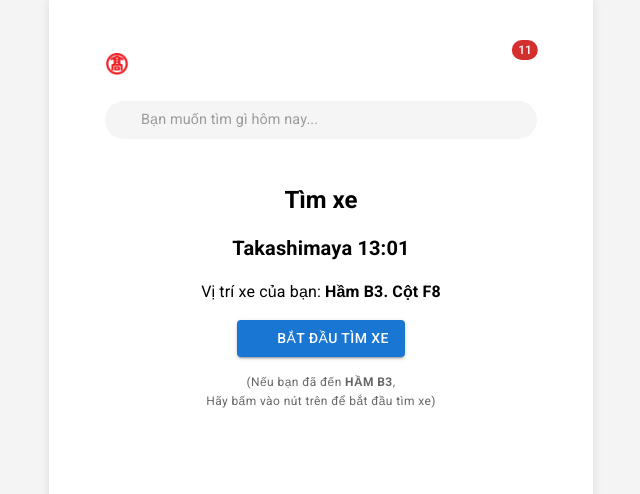
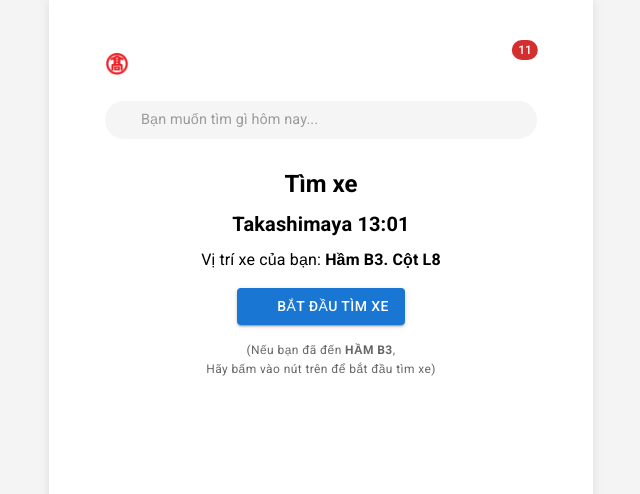
Before and after one commit to tuankiet-sudo/takaparking, a React (Vite) app: page /parking/find-vehicle in a window 1280 px wide. Shown: the top 494 px of the page, without its empty margins (319-959 px from the left). Built offline with nearby package versions, Linux system fonts and the light colour scheme; some icons are missing; a web font is replaced by a local one.

Commit message:
feat: modify styling

```diff
--- a/src/pages/CategoryPage.tsx
+++ b/src/pages/CategoryPage.tsx
@@ -7,7 +7,7 @@ const CategoryPage = () => {
   return (
     <Box>
       <Typography
-        variant="h6"
+        variant="h5"
         sx={{
             fontWeight: 'bold',
             padding: '16px 16px 0 16px' // Add padding
--- a/src/pages/FindSlotPage.tsx
+++ b/src/pages/FindSlotPage.tsx
@@ -36,7 +36,7 @@ const FindSlotPage = () => {
                         size="medium"
                         // The link will navigate to a path specific to the chosen basement
                         component={RouterLink}
-                        to={`/parking/find-slot/${level.toLowerCase()}`}
+                        to={`/parking/find-slot/map`}
                         sx={{
                             py: 1, // Use padding to control button height
                             fontSize: '1.2rem',
--- a/src/pages/FindVehiclePage.tsx
+++ b/src/pages/FindVehiclePage.tsx
@@ -15,9 +15,10 @@ interface Vehicle {
 const savedVehicles: Vehicle[] = [
     {
         id: 1,
-        position: "Hầm B3. Cột F8",
+        position: 'Hầm B3. Cột L8'
     }
 ];
+
 
 const FindVehiclePage = () => {
     // State for manual vehicle location input
@@ -33,7 +34,7 @@ const FindVehiclePage = () => {
 
         return (
             <Box sx={{
-                p: 3,
+                p: 2,
                 display: 'flex',
                 flexDirection: 'column',
                 alignItems: 'center',
@@ -41,18 +42,19 @@ const FindVehiclePage = () => {
                 height: '100%',
                 textAlign: 'center'
             }}>
-                <Stack spacing={3} alignItems="center" component="form" sx={{ width: '100%', maxWidth: '350px' }}>
-                    <Typography variant="h5" sx={{ fontWeight: 'bold' }}>
+                <Typography variant="h5" sx={{ fontWeight: 'bold' , mb: 1}}>
                     Tìm xe
                 </Typography>
-
-                    <Typography variant="h6" sx={{ fontWeight: 'bold' }}>
+                <Typography variant="h6" sx={{ fontWeight: 'bold', }}>
                     Bạn hiện không có xe nào được lưu
                 </Typography>
 
-                    <Typography variant="body1" sx={{ color: 'text.secondary' }}>
+                <Typography variant="body1" sx={{ color: 'text.secondary', mb: 2 }}>
                     Hãy nhập vị trí xe của bạn để tìm kiếm
                 </Typography>
+
+                <Stack spacing={2} alignItems="center" component="form" sx={{ width: '100%', maxWidth: '350px' }}>
+
 
                     <FormControl fullWidth required>
                         <InputLabel id="basement-select-label">Tầng hầm</InputLabel>
@@ -115,7 +117,7 @@ const FindVehiclePage = () => {
 
         return (
             <Box sx={{
-                p: 4,
+                p: 2,
                 display: 'flex',
                 flexDirection: 'column',
                 alignItems: 'center',
@@ -123,16 +125,16 @@ const FindVehiclePage = () => {
                 height: '100%',
                 textAlign: 'center'
          }}>
-                <Stack spacing={2} alignItems="center">
-                    <Typography variant="h5" sx={{ fontWeight: 'bold' }}>
+                <Typography variant="h5" sx={{ fontWeight: 'bold', mb: 1 }}>
                     Tìm xe
                 </Typography>
-                    <Typography id="find-vehicle-title" variant="h6" sx={{ fontWeight: 'bold' }}>
+                <Typography id="find-vehicle-title" variant="h6" sx={{ fontWeight: 'bold' ,mb: 1 }}>
                     Takashimaya {currentTime}
                 </Typography>
-                    <Typography>
+                <Typography sx={{ mb: 2 }}>
                     Vị trí xe của bạn: <strong>{vehicle.position}</strong>
                 </Typography>
+                <Stack spacing={2} alignItems="center">
                     <Button
                         variant="contained"
                         startIcon={<LocationOnIcon />}
--- a/src/pages/ParkingPage.tsx
+++ b/src/pages/ParkingPage.tsx
@@ -82,7 +82,7 @@ const ParkingPage = () => {
   return (
     <Box>
       <Typography
-        variant="h6"
+        variant="h5"
         sx={{
             fontWeight: 'bold',
             padding: '16px 16px 0 16px',
```
Lines whose indentation alone changed are shown as unchanged.
